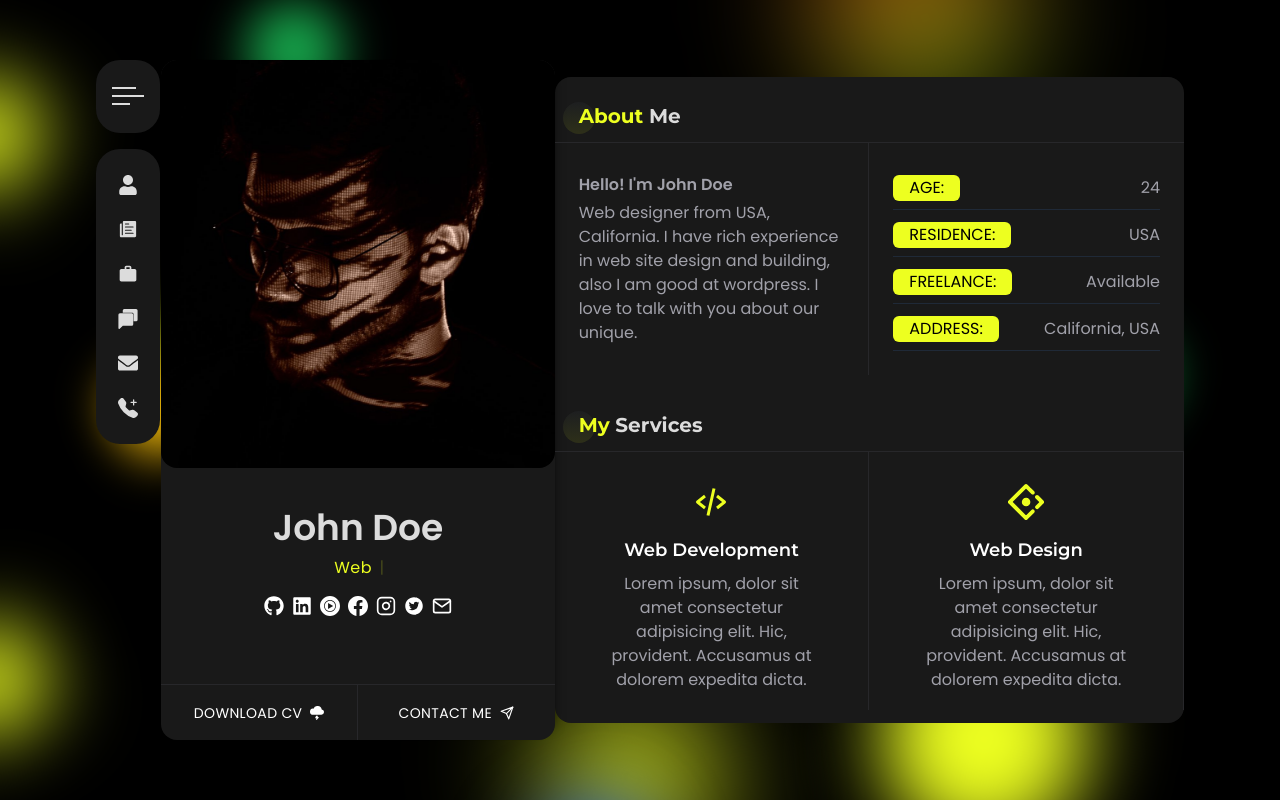
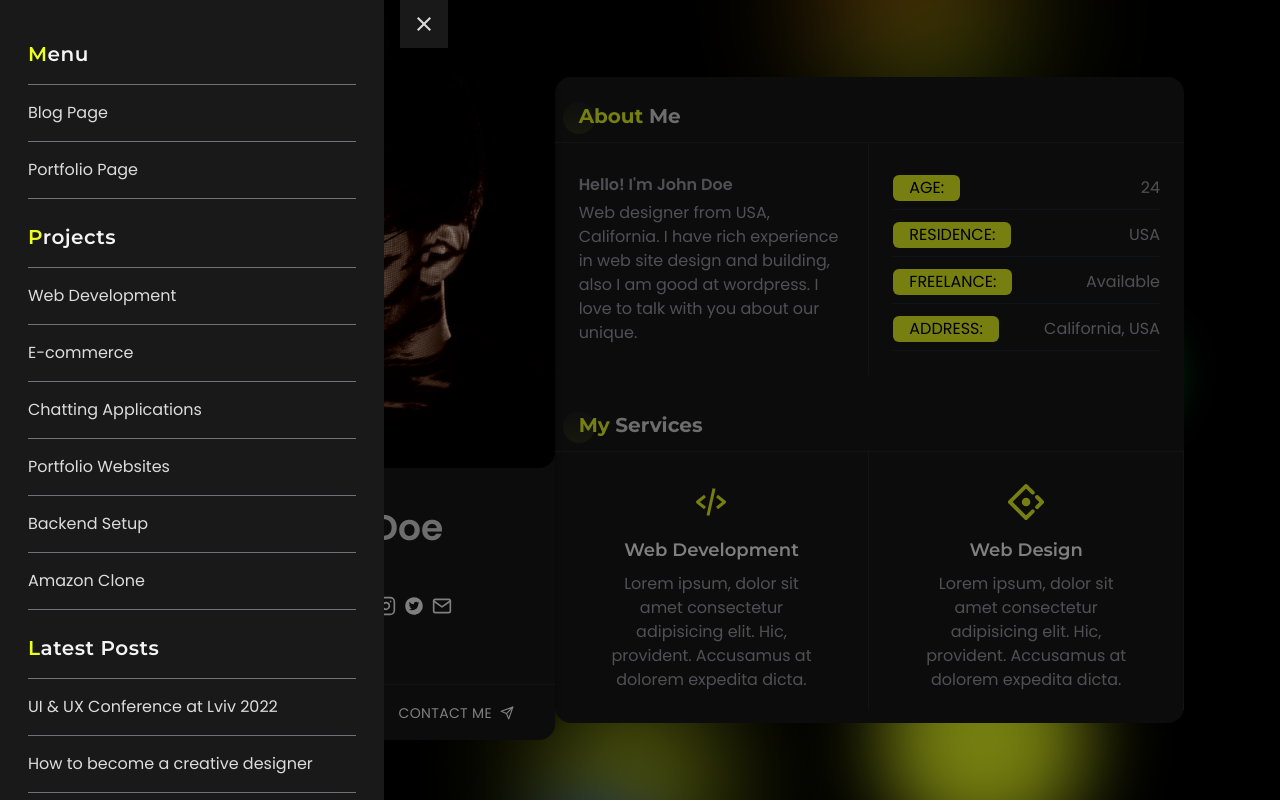
Before and after one commit to noorjsdivs/portfoliotwo, a React (Create React App) app: page / in a window 1280 px wide. Both pictures are taken after a click on the element 128 px from the left and 96 px from the top of the page. Built offline with nearby package versions, Linux system fonts and the light colour scheme.

Commit message:
sidenav added

```diff
--- a/src/Home.js
+++ b/src/Home.js
@@ -2,7 +2,7 @@ import React, { useState } from "react";
 import { motion } from "framer-motion";
 import { FaUser, FaEnvelope } from "react-icons/fa";
 import { IoIosPaper } from "react-icons/io";
-import { MdWork } from "react-icons/md";
+import { MdWork, MdOutlineClose } from "react-icons/md";
 import { SiGooglechat } from "react-icons/si";
 import { BsTelephonePlusFill } from "react-icons/bs";
 import Left from "./components/home/Left";
@@ -11,6 +11,7 @@ import Resume from "./components/resume/Resume";
 import Projects from "./components/projects/Projects";
 import Blog from "./components/blog/Blog";
 import Contact from "./components/contact/Contact";
+import Sidenav from "./components/home/sidenav/Sidenav";
 
 const Home = () => {
   const [about, setAbout] = useState(true);
@@ -18,17 +19,43 @@ const Home = () => {
   const [projects, setProjects] = useState(false);
   const [blog, setBlog] = useState(false);
   const [contact, setContact] = useState(false);
+  const [sidenav,setSidenav]= useState(false)
   return (
     <div className="w-[85%] h-[85%] bg-transparent text-white z-50 flex items-start justify-between">
       {/* ================= Left Icons End here ======================== */}
       <div className="w-16 h-96 bg-transparent flex flex-col gap-4">
         {/* ======= Home Icon start */}
-        <div className="w-full h-20 bg-bodyColor rounded-3xl flex justify-center items-center cursor-pointer group">
+        <div
+          onClick={() => setSidenav(!sidenav)}
+          className="w-full h-20 bg-bodyColor rounded-3xl flex justify-center items-center cursor-pointer group"
+        >
           <div className="flex flex-col gap-1.5 overflow-hidden">
             <span className="w-8 h-[2px] bg-textColor inline-block -translate-x-2 group-hover:translate-x-0 transition-transform duration-300 group-hover:bg-designColor"></span>
             <span className="w-8 h-[2px] bg-textColor inline-block group-hover:bg-designColor duration-300"></span>
             <span className="w-8 h-[2px] bg-textColor inline-block -translate-x-3.5 group-hover:translate-x-0 transition-transform duration-300 group-hover:bg-designColor"></span>
           </div>
+          {/* ============= Sidenav Start here ============= */}
+          {sidenav && (
+            <div className="w-full h-screen fixed top-0 left-0 bg-black bg-opacity-50 z-50">
+              <div className="w-96 h-full relative">
+                <motion.div
+                  initial={{ x: -500, opacity: 0 }}
+                  animate={{ x: 0, opacity: 1 }}
+                  transition={{ duration: 0.5 }}
+                  className="w-full h-full bg-bodyColor overflow-y-scroll scrollbar-thin scrollbar-thumb-[#646464]"
+                >
+                  <Sidenav />
+                </motion.div>
+                <span
+                  onClick={() => setSidenav(false)}
+                  className="absolute top-0 -right-16 w-12 h-12 bg-bodyColor text-2xl text-textColor hover:text-designColor duration-300 cursor-pointer flex items-center justify-center"
+                >
+                  <MdOutlineClose />
+                </span>
+              </div>
+            </div>
+          )}
+          {/* ============= Sidenav End here =============== */}
         </div>
         {/* ======= Home Icon End */}
         {/* ======= Other Icons Start */}
--- a/src/components/home/Left.js
+++ b/src/components/home/Left.js
@@ -5,6 +5,7 @@ import { FaGithub, FaLinkedin } from "react-icons/fa";
 import { AiFillTwitterCircle } from "react-icons/ai";
 import { SiYoutubemusic } from "react-icons/si";
 import { FiInstagram, FiMail, FiSend } from "react-icons/fi";
+import CV from "../../assets/Noor_Mohammad_resume.pdf"
 import { bannerImg } from "../../assets/index";
 
 const Left = () => {
@@ -56,9 +57,16 @@ const Left = () => {
           </div>
         </div>
         <div className="flex h-14">
-          <button className="w-1/2 border-t-[1px] borderRight border-t-zinc-800 text-sm tracking-wide uppercase flex justify-center items-center gap-2 hover:text-designColor duration-300">
-            Download CV <BsCloudLightningFill />
-          </button>
+          <a
+          href={CV}
+          target="_blank"
+            className="w-1/2 border-t-[1px] borderRight border-t-zinc-800 text-sm tracking-wide uppercase  gap-2 hover:text-designColor duration-300"
+            rel="noreferrer"
+          >
+            <button className="w-full h-full flex justify-center items-center gap-2">
+              Download CV <BsCloudLightningFill />
+            </button>
+          </a>
           <button className="w-1/2 border-t-[1px] border-t-zinc-800 text-sm tracking-wide uppercase flex justify-center items-center gap-2 hover:text-designColor duration-300">
             Contact me <FiSend />
           </button>
--- /dev/null
+++ b/src/components/home/sidenav/Sidenav.js
@@ -0,0 +1,39 @@
+import React from 'react'
+import SidenavTitle from './SidenavTitle';
+
+const Sidenav = () => {
+  return (
+    <div className="px-7 py-4">
+      <SidenavTitle title="M" subTitle="enu" />
+      <ul>
+        <li className="sidenavLi">Blog Page</li>
+        <li className="sidenavLi">Portfolio Page</li>
+      </ul>
+      <SidenavTitle title="P" subTitle="rojects" />
+      <ul>
+        <li className="sidenavLi">Web Development</li>
+        <li className="sidenavLi">E-commerce</li>
+        <li className="sidenavLi">Chatting Applications</li>
+        <li className="sidenavLi">Portfolio Websites</li>
+        <li className="sidenavLi">Backend Setup</li>
+        <li className="sidenavLi">Amazon Clone</li>
+      </ul>
+      <SidenavTitle title="L" subTitle="atest Posts" />
+      <ul>
+        <li className="sidenavLi">UI & UX Conference at Lviv 2022</li>
+        <li className="sidenavLi">How to become a creative designer</li>
+        <li className="sidenavLi">
+          Designers thoughts about mobile UI templates
+        </li>
+        <li className="sidenavLi">Designer Conference at Florida, USA 2020</li>
+      </ul>
+      <SidenavTitle title="R" subTitle="each Me" />
+      <ul>
+        <li className="sidenavLi">+968 24769821</li>
+        <li className="sidenavLi">noor.jsdivs@gmail.com</li>
+      </ul>
+    </div>
+  );
+}
+
+export default Sidenav
--- /dev/null
+++ b/src/components/home/sidenav/SidenavTitle.js
@@ -0,0 +1,12 @@
+import React from 'react'
+
+const SidenavTitle = ({title,subTitle}) => {
+  return (
+    <h1 className="font-titleFont text-xl font-semibold text-zinc-100 tracking-wide relative pb-4 mt-6 border-b-[1px] border-b-zinc-500">
+      <span className="text-designColor">{title}</span>{subTitle}
+      <span className="w-8 h-8 bg-gradient-to-t from-designColor to-gray-600 inline-block rounded-full absolute -left-3 top-0 opacity-10 -z-10"></span>
+    </h1>
+  );
+}
+
+export default SidenavTitle
--- a/src/index.css
+++ b/src/index.css
@@ -28,4 +28,7 @@
     @apply bg-designColor text-black uppercase px-4 py-[1px] rounded-md;
   }
   /* ======================== About Me End ============================ */
+  .sidenavLi{
+    @apply text-textColor border-b-[1px] border-b-zinc-500 py-4 text-base hover:text-designColor duration-300
+  }
 }
```
Also changed, not shown: 1 other file (tests, documents, lock files or other folders).
